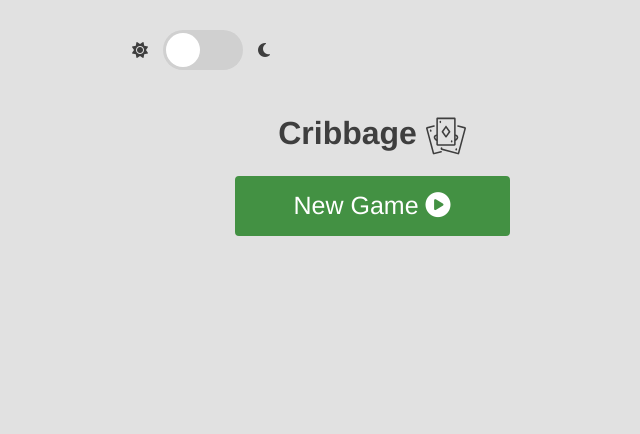
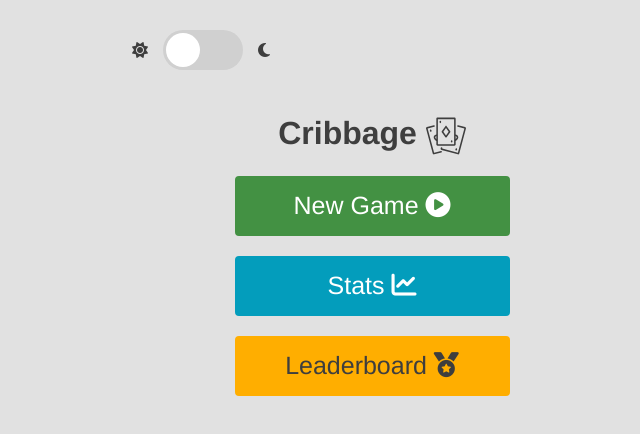
Before and after one commit to ClaytonDewey/tca-cribbage, a React (Create React App) app: page / in a window 1280 px wide. Shown: the top 434 px of the page, without its empty margins (268-908 px from the left). Built offline with nearby package versions, Linux system fonts and the light colour scheme.

Commit message:
Reformatted SetupGame & cleaned up Leaderboard

```diff
--- a/src/App.tsx
+++ b/src/App.tsx
@@ -37,30 +37,35 @@
 
 export const User = "Me"
 
-// const game1: GameResult = {
-//     start: "2022-02-14T15:14:30",
-//     end: "2022-02-14T15:20:00",
-//     winner: User,
-//     players: [{ name: "Dad", order: 1 }, { name: User, order: 2 }],
-//     skunk: true
-//     , highHand: 16
-//     , highCrib: 12
-// }
+const game1: GameResult = {
+    start: "2022-02-14T15:14:30",
+    end: "2022-02-14T15:20:00",
+    winner: User,
+    players: [{ name: "Dad", order: 1 }, { name: User, order: 2 }],
+    skunk: true
+    , highHand: 16
+    , highCrib: 12
+}
 
-// const game2: GameResult = {
-//     start: "2022-02-14T21:00:30"
-//     , end: "2022-02-14T21:30:30"
-//     , winner: "William"
-//     , players: [{ name: "William", order: 1 }, { name: User, order: 2 }]
-//     , dblSkunked: true
-//     , highHand: 6
-//     , highCrib: 4
-// }
+const game2: GameResult = {
+    start: "2022-02-14T21:00:30"
+    , end: "2022-02-14T21:30:30"
+    , winner: "William"
+    , players: [{ name: "William", order: 1 }, { name: User, order: 2 }]
+    , dblSkunked: true
+    , highHand: 6
+    , highCrib: 4
+}
 
-const gameResults = [];
+const gameResults = [
+    game1
+    , game2
+];
+
+// const gameResults = [];
 
 const getUniquePlayers = (results) => (
-    [...new Set(results.flatMap(x => x.players.map(y => y.name)))].filter(x => x !== User)
+    [...new Set(results.flatMap(x => x.players.map(y => y.name)))]
 );
 
 const App = () => {
@@ -112,6 +117,7 @@
                         /> } />
                     <Route path="leaderboard" element={
                         <Leaderboard
+                            uniquePreviousPlayers={getUniquePlayers(results)}
                             gameResults={results}
                         /> } />
                 </Routes>
--- a/src/Components/Leaderboard.tsx
+++ b/src/Components/Leaderboard.tsx
@@ -1,3 +1,39 @@
-export const Leaderboard = ({ gameResults }) => {
-    return <h1 className="text-center">Leaderboards!</h1>
-}
+// import { useEffect } from "react";
+import { useNavigate } from "react-router-dom";
+
+const calculateLeaderboard = (uniquePlayers, results) => {
+    return uniquePlayers.map(x => {
+
+        const userGamesPlayed = results.filter(y => y.players.some(z => z.name === x));
+        const userGamesWon = userGamesPlayed.filter(y => y.winner === x);
+
+        return {
+            name: x
+            , wins: userGamesWon.length
+            , losses: userGamesPlayed.length - userGamesWon.length
+            , winningPercent: (userGamesWon.length / userGamesPlayed.length).toFixed(3)
+        };
+    });
+};
+
+export const Leaderboard = ({ gameResults, uniquePreviousPlayers }) => {
+    const nav = useNavigate();
+
+    const lb = calculateLeaderboard(uniquePreviousPlayers, gameResults);
+
+    return (
+        <div className="container">
+            <h2 className="text-center my-2">Leaderboard <i className="fa-solid fa-medal"></i></h2>
+            {
+                lb.map(x => (
+                    <>
+                        <p key={x.name}>{x.name} - wins: {x.wins} - losses: {x.losses} - winning %: {x.winningPercent}%</p>
+                    </>
+                ))
+            }
+            <button className="btn btn-success mt-2" onClick={() => nav(-1)}>
+                Home <i className="fa-solid fa-house"></i>
+            </button>
+        </div>
+    )
+};
--- a/src/Components/SetupGame.tsx
+++ b/src/Components/SetupGame.tsx
@@ -10,7 +10,7 @@
 
 export const SetupGame: React.FC<SetupGameProps> = ({ uniquePreviousPlayers, setCurrentGame }) => {
     const nav = useNavigate();
-    const [players, setPlayers] = useState([...uniquePreviousPlayers].sort().map(x => ({ name: x, checked: false })));
+    const [players, setPlayers] = useState([...uniquePreviousPlayers].filter(x => x !== User).sort().map(x => ({ name: x, checked: false })));
     const [newOpponent, setNewOpponent] = useState("");
     const [message, setMessage] = useState({ type: "", msg: "", show: false });
 
```
